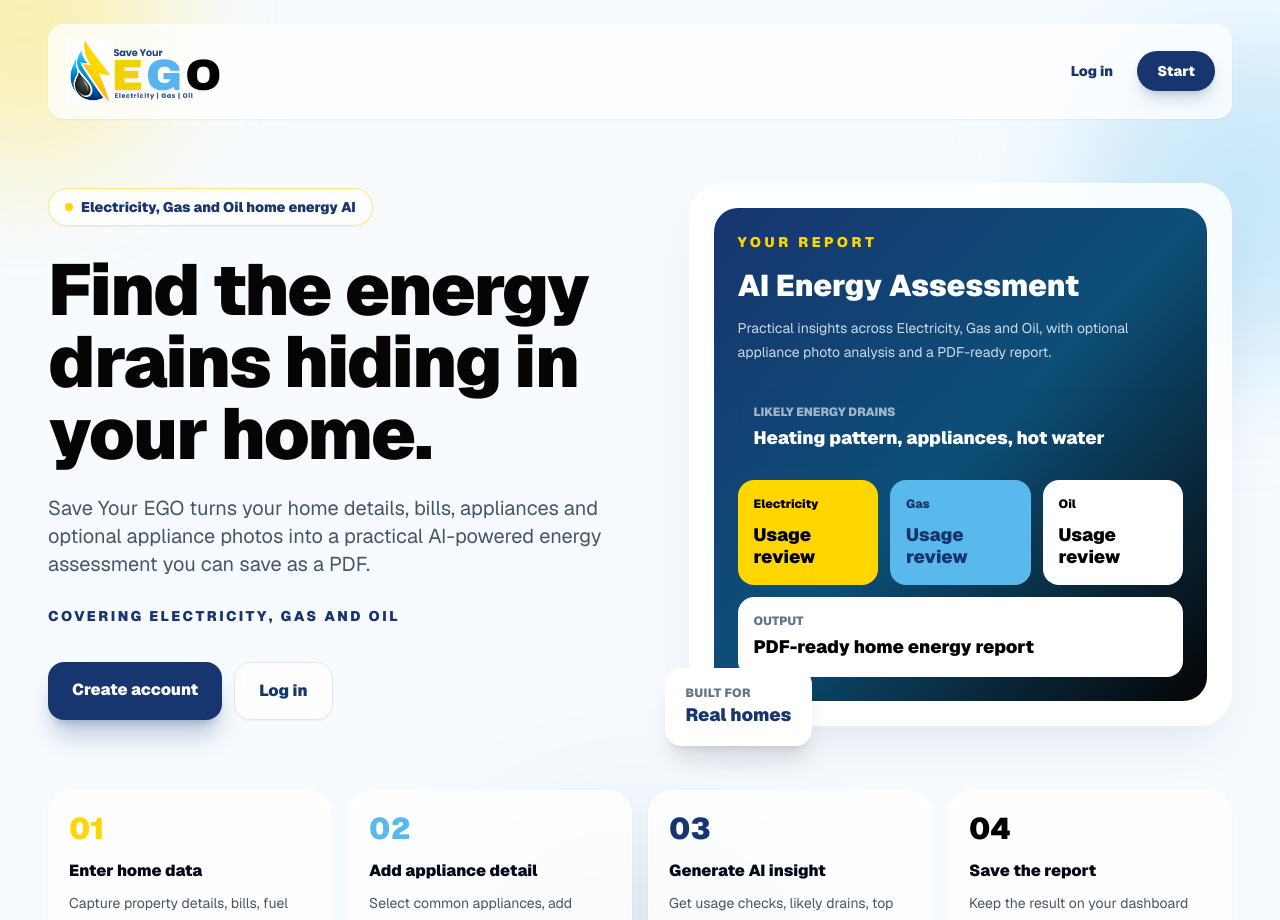
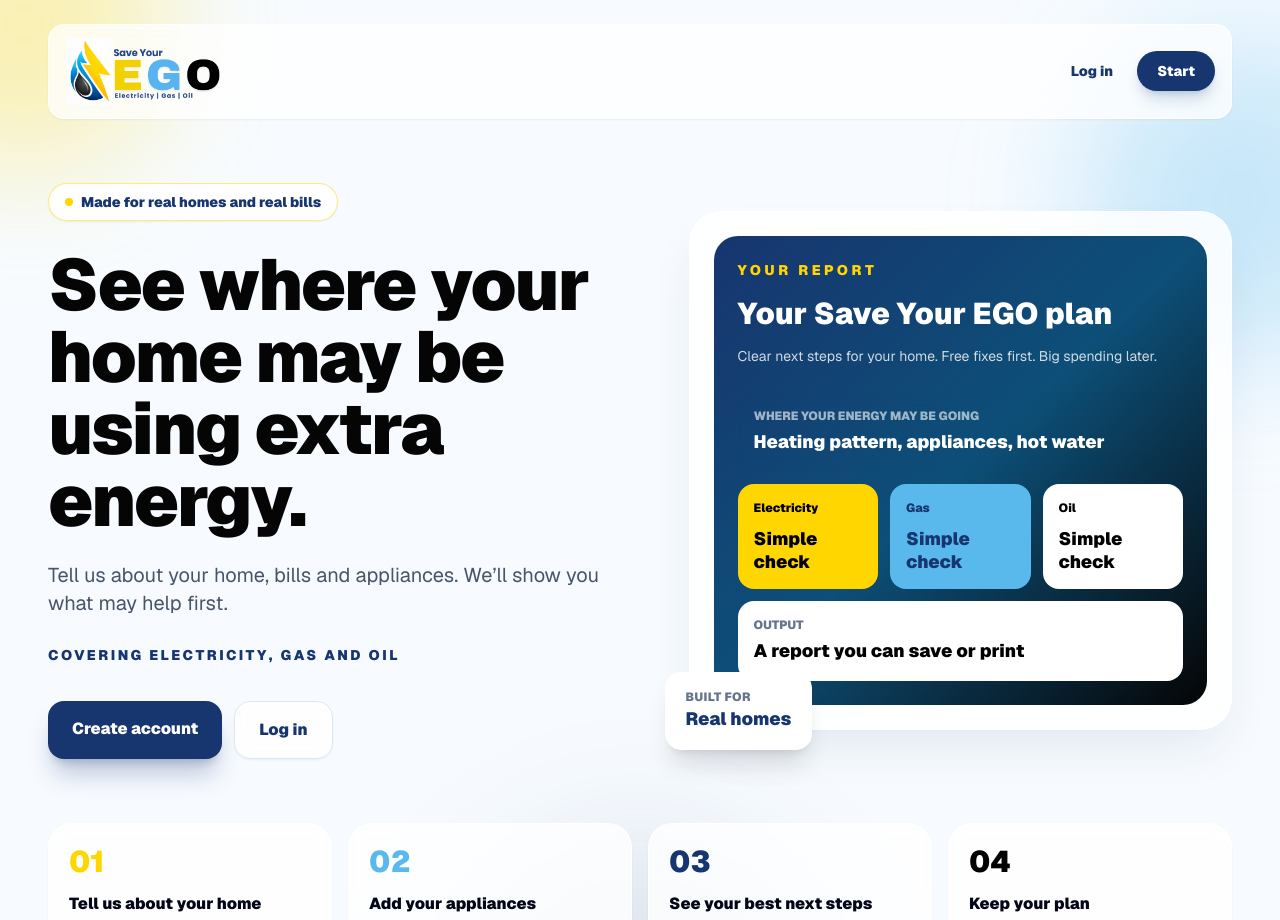
Before and after one commit to niccomyn-max/save-your-ego, a Next.js app: page / in a window 1280 px wide. Shown: the top 920 px of the page. Built offline with nearby package versions, Linux system fonts and the light colour scheme; no server answers.

Commit message:
Apply Hazel voice to app home

```diff
--- a/app/page.tsx
+++ b/app/page.tsx
@@ -80,17 +80,15 @@ async function HomeContent() {
           <div>
             <div className="inline-flex items-center gap-2 rounded-full border border-[#ffd600]/50 bg-white/80 px-4 py-2 text-sm font-black text-[#17356f] shadow-sm backdrop-blur">
               <span className="h-2 w-2 rounded-full bg-[#ffd600]" />
-              Electricity, Gas and Oil home energy AI
+              Made for real homes and real bills
             </div>
 
             <h1 className="mt-7 max-w-4xl text-5xl font-black leading-[0.95] tracking-tight text-[#050505] sm:text-6xl lg:text-7xl">
-              Find the energy drains hiding in your home.
+              See where your home may be using extra energy.
             </h1>
 
             <p className="mt-6 max-w-2xl text-lg leading-8 text-slate-600 sm:text-xl">
-              Save Your EGO turns your home details, bills, appliances and
-              optional appliance photos into a practical AI-powered energy
-              assessment you can save as a PDF.
+              Tell us about your home, bills and appliances. We’ll show you what may help first.
             </p>
 
             <p className="mt-7 text-sm font-black uppercase tracking-[0.18em] text-[#17356f]">
@@ -104,14 +102,14 @@ async function HomeContent() {
                     href="/assessment"
                     className="rounded-2xl bg-[#17356f] px-6 py-4 text-center text-base font-black text-white shadow-xl shadow-[#17356f]/25 transition hover:-translate-y-0.5 hover:bg-black"
                   >
-                    Start new assessment
+                    Check my home
                   </Link>
 
                   <Link
                     href="/dashboard"
                     className="rounded-2xl border border-[#dbe8f2] bg-white/80 px-6 py-4 text-center text-base font-black text-[#17356f] shadow-sm backdrop-blur transition hover:-translate-y-0.5 hover:bg-[#e9f6fe]"
                   >
-                    View dashboard
+                    See my reports
                   </Link>
                 </>
               ) : (
@@ -142,18 +140,17 @@ async function HomeContent() {
                 </p>
 
                 <h2 className="mt-4 text-3xl font-black">
-                  AI Energy Assessment
+                  Your Save Your EGO plan
                 </h2>
 
                 <p className="mt-3 text-sm leading-6 text-white/80">
-                  Practical insights across Electricity, Gas and Oil, with
-                  optional appliance photo analysis and a PDF-ready report.
+                  Clear next steps for your home. Free fixes first. Big spending later.
                 </p>
 
                 <div className="mt-6 grid gap-3">
                   <div className="rounded-2xl bg-white/12 p-4 backdrop-blur">
                     <p className="text-xs font-black uppercase text-white/60">
-                      Likely energy drains
+                      Where your energy may be going
                     </p>
                     <p className="mt-1 text-lg font-black">
                       Heating pattern, appliances, hot water
@@ -164,21 +161,21 @@ async function HomeContent() {
                     <div className="rounded-2xl bg-[#ffd600] p-4 text-black">
                       <p className="text-xs font-black">Electricity</p>
                       <p className="mt-3 text-lg font-black leading-tight">
-                        Usage review
+                        Simple check
                       </p>
                     </div>
 
                     <div className="rounded-2xl bg-[#59b9ec] p-4 text-[#17356f]">
                       <p className="text-xs font-black">Gas</p>
                       <p className="mt-3 text-lg font-black leading-tight">
-                        Usage review
+                        Simple check
                       </p>
                     </div>
 
                     <div className="rounded-2xl bg-white p-4 text-black">
                       <p className="text-xs font-black">Oil</p>
                       <p className="mt-3 text-lg font-black leading-tight">
-                        Usage review
+                        Simple check
                       </p>
                     </div>
                   </div>
@@ -188,7 +185,7 @@ async function HomeContent() {
                       Output
                     </p>
                     <p className="mt-1 text-lg font-black">
-                      PDF-ready home energy report
+                      A report you can save or print
                     </p>
                   </div>
                 </div>
@@ -208,44 +205,40 @@ async function HomeContent() {
           <div className="rounded-3xl border border-white/80 bg-white/80 p-5 shadow-sm backdrop-blur">
             <p className="text-3xl font-black text-[#ffd600]">01</p>
             <h3 className="mt-3 font-black text-slate-950">
-              Enter home data
+              Tell us about your home
             </h3>
             <p className="mt-2 text-sm leading-6 text-slate-600">
-              Capture property details, bills, fuel use, fabric, heating and
-              solar suitability.
+              Add the home and bill details you know. “I don’t know” is fine.
             </p>
           </div>
 
           <div className="rounded-3xl border border-white/80 bg-white/80 p-5 shadow-sm backdrop-blur">
             <p className="text-3xl font-black text-[#59b9ec]">02</p>
             <h3 className="mt-3 font-black text-slate-950">
-              Add appliance detail
+              Add your appliances
             </h3>
             <p className="mt-2 text-sm leading-6 text-slate-600">
-              Select common appliances, add anything unusual and upload optional
-              appliance photos.
+              Pick the appliances you use. Add a photo only if it helps.
             </p>
           </div>
 
           <div className="rounded-3xl border border-white/80 bg-white/80 p-5 shadow-sm backdrop-blur">
             <p className="text-3xl font-black text-[#17356f]">03</p>
             <h3 className="mt-3 font-black text-slate-950">
-              Generate AI insight
+              See your best next steps
             </h3>
             <p className="mt-2 text-sm leading-6 text-slate-600">
-              Get usage checks, likely drains, top priorities, costs, savings
-              and payback guidance.
+              See what may save money first. Small changes add up.
             </p>
           </div>
 
           <div className="rounded-3xl border border-white/80 bg-white/80 p-5 shadow-sm backdrop-blur">
             <p className="text-3xl font-black text-black">04</p>
             <h3 className="mt-3 font-black text-slate-950">
-              Save the report
+              Keep your plan
             </h3>
             <p className="mt-2 text-sm leading-6 text-slate-600">
-              Keep the result on your dashboard and export a polished PDF-ready
-              report.
+              Come back to your plan anytime. Save or print it when you want.
             </p>
           </div>
         </div>
```
